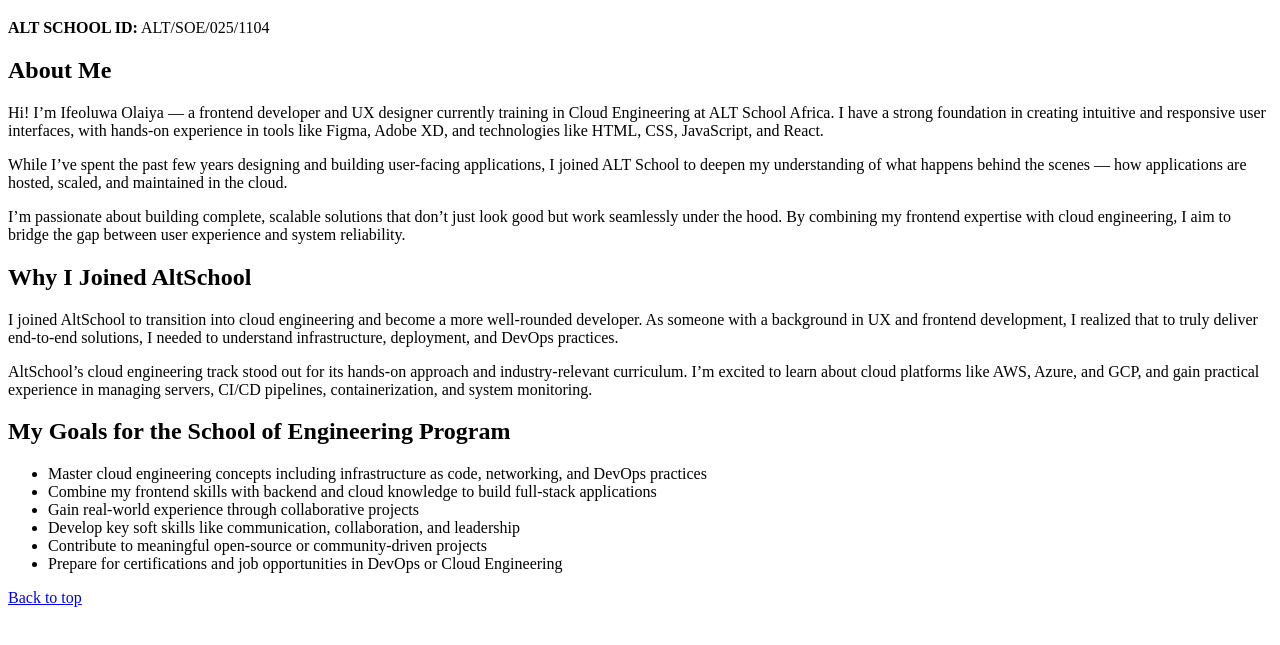
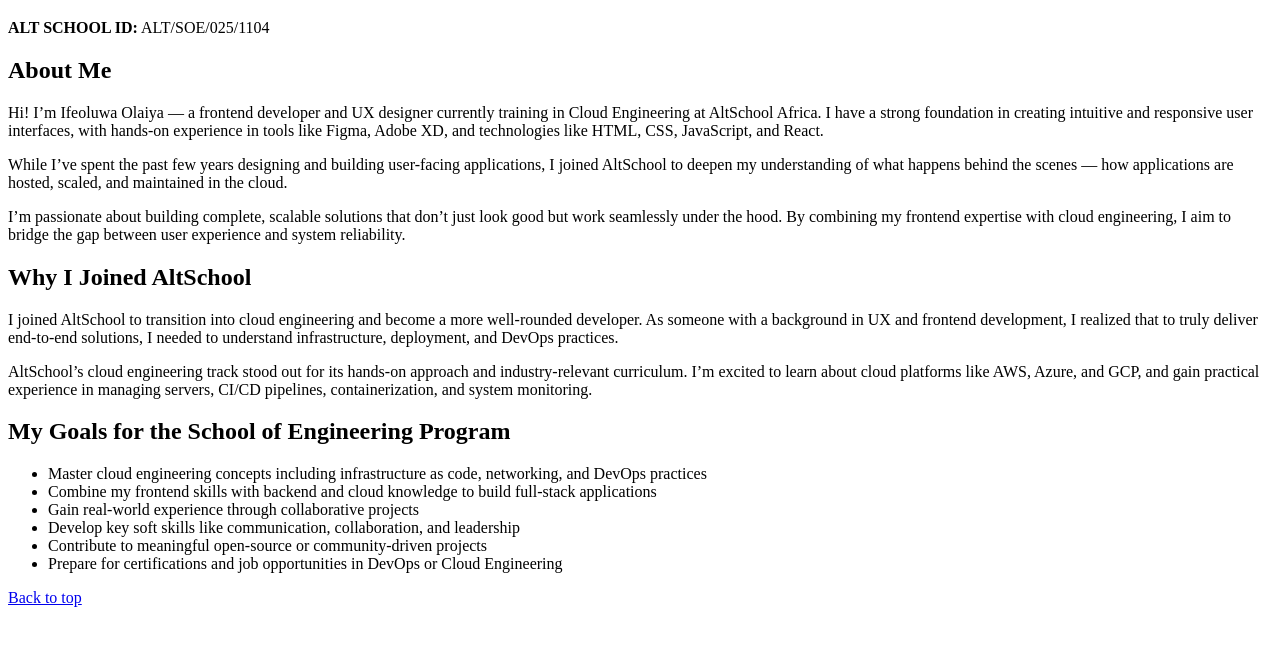
Before and after one commit to Ife-Olaitan/altschool-assignment-1, a plain HTML site: page index.html in a window 1280 px wide. Shown: the part 61-706 px from the top of the page. Drawn offline with Linux system fonts and the light colour scheme.

Commit message:
name fix

```diff
--- a/index.html
+++ b/index.html
@@ -15,12 +15,12 @@
 
 <h2>About Me</h2>
 <p>
-    Hi! I’m Ifeoluwa Olaiya — a frontend developer and UX designer currently training in Cloud Engineering at ALT School Africa.
+    Hi! I’m Ifeoluwa Olaiya — a frontend developer and UX designer currently training in Cloud Engineering at AltSchool Africa.
     I have a strong foundation in creating intuitive and responsive user interfaces, with hands-on experience in tools
     like Figma, Adobe XD, and technologies like HTML, CSS, JavaScript, and React.
 </p>
 <p>
-    While I’ve spent the past few years designing and building user-facing applications, I joined ALT School to deepen
+    While I’ve spent the past few years designing and building user-facing applications, I joined AltSchool to deepen
     my understanding of what happens behind the scenes — how applications are hosted, scaled, and maintained in the cloud.
 </p>
 <p>
```
